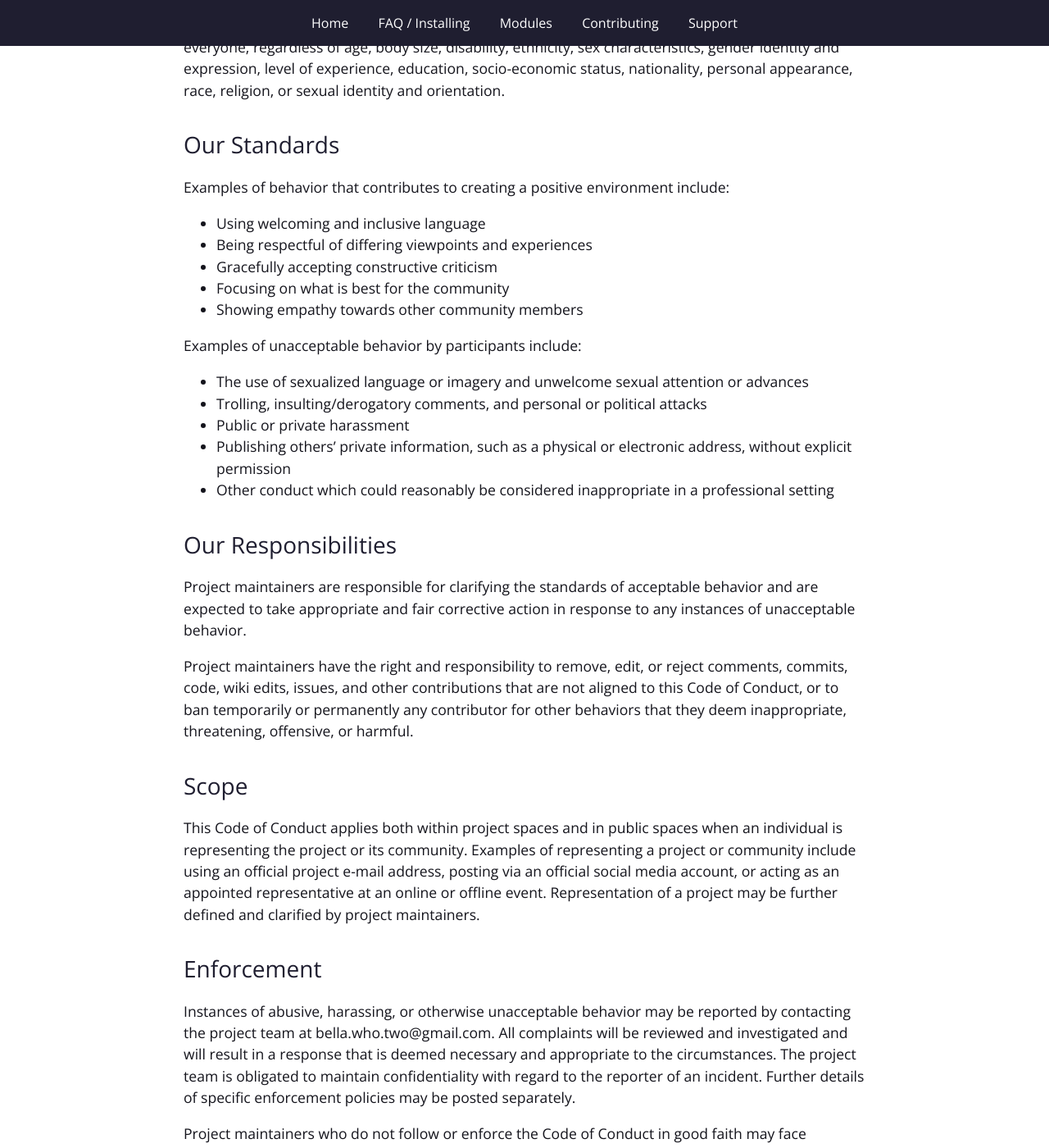
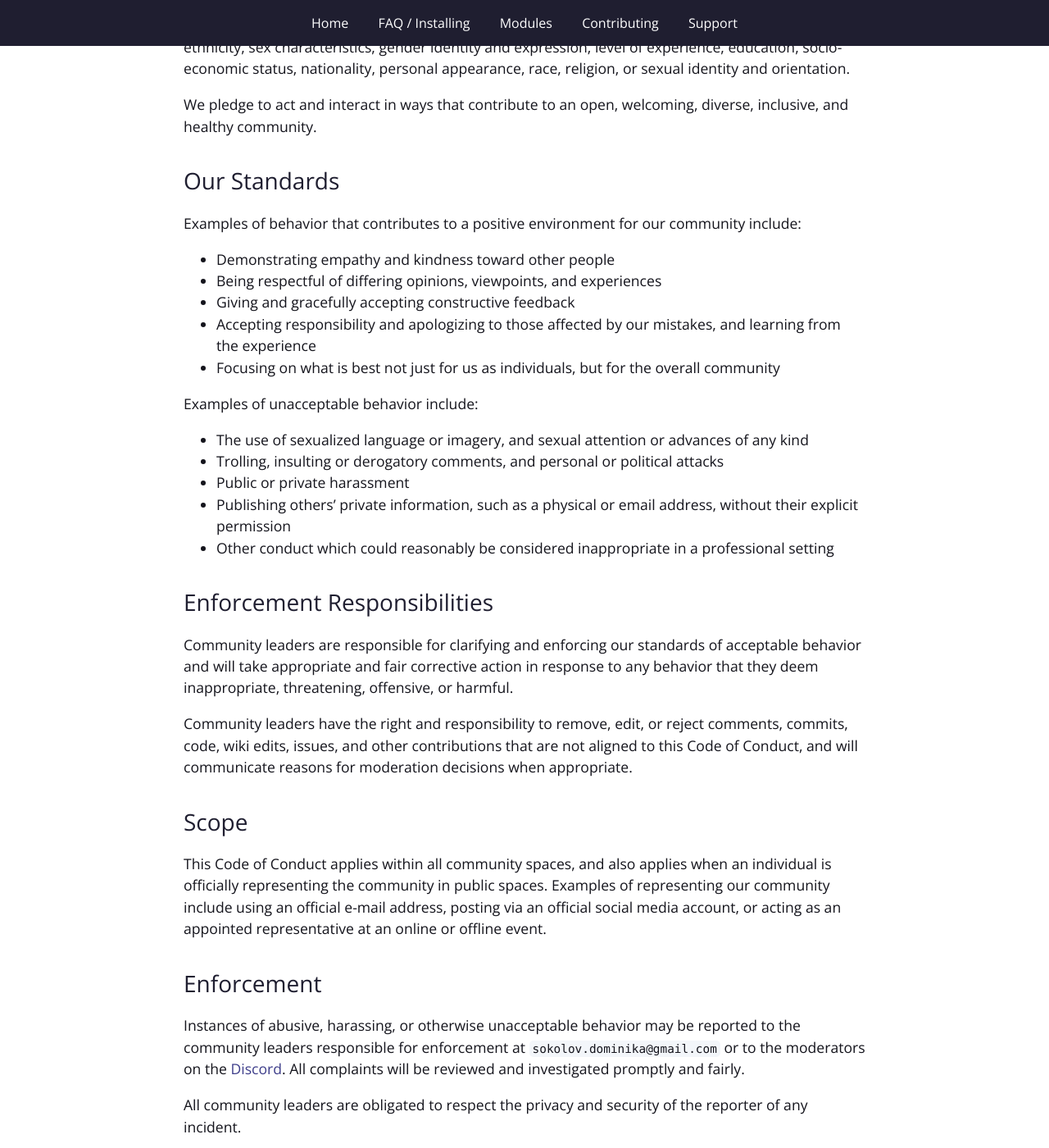
Before and after one commit to kami-blue/website, a Jekyll site: the page built from codeofconduct.md, in a window 1280 px wide and 1400 px high, scrolled down 619 px. Shown: the whole window at 82% size. Built offline with Jekyll 4.4.1, drawn with Linux system fonts in a browser that asks for light colours; some of the changed text lies outside the part shown.

Commit message:
update code of conduct to 2.0

```diff
--- a/codeofconduct.md
+++ b/codeofconduct.md
@@ -8,75 +8,127 @@ description: Please follow this when contributing
 
 ## Our Pledge
 
-In the interest of fostering an open and welcoming environment, we as
-contributors and maintainers pledge to making participation in our project and
-our community a harassment-free experience for everyone, regardless of age, body
-size, disability, ethnicity, sex characteristics, gender identity and expression,
-level of experience, education, socio-economic status, nationality, personal
-appearance, race, religion, or sexual identity and orientation.
+We as members, contributors, and leaders pledge to make participation in our
+community a harassment-free experience for everyone, regardless of age, body
+size, visible or invisible disability, ethnicity, sex characteristics, gender
+identity and expression, level of experience, education, socio-economic status,
+nationality, personal appearance, race, religion, or sexual identity
+and orientation.
+
+We pledge to act and interact in ways that contribute to an open, welcoming,
+diverse, inclusive, and healthy community.
 
 ## Our Standards
 
-Examples of behavior that contributes to creating a positive environment
-include:
+Examples of behavior that contributes to a positive environment for our
+community include:
 
-* Using welcoming and inclusive language
-* Being respectful of differing viewpoints and experiences
-* Gracefully accepting constructive criticism
-* Focusing on what is best for the community
-* Showing empathy towards other community members
+* Demonstrating empathy and kindness toward other people
+* Being respectful of differing opinions, viewpoints, and experiences
+* Giving and gracefully accepting constructive feedback
+* Accepting responsibility and apologizing to those affected by our mistakes,
+  and learning from the experience
+* Focusing on what is best not just for us as individuals, but for the
+  overall community
 
-Examples of unacceptable behavior by participants include:
+Examples of unacceptable behavior include:
 
-* The use of sexualized language or imagery and unwelcome sexual attention or
- advances
-* Trolling, insulting/derogatory comments, and personal or political attacks
+* The use of sexualized language or imagery, and sexual attention or
+  advances of any kind
+* Trolling, insulting or derogatory comments, and personal or political attacks
 * Public or private harassment
-* Publishing others' private information, such as a physical or electronic
- address, without explicit permission
+* Publishing others' private information, such as a physical or email
+  address, without their explicit permission
 * Other conduct which could reasonably be considered inappropriate in a
- professional setting
+  professional setting
 
-## Our Responsibilities
+## Enforcement Responsibilities
 
-Project maintainers are responsible for clarifying the standards of acceptable
-behavior and are expected to take appropriate and fair corrective action in
-response to any instances of unacceptable behavior.
+Community leaders are responsible for clarifying and enforcing our standards of
+acceptable behavior and will take appropriate and fair corrective action in
+response to any behavior that they deem inappropriate, threatening, offensive,
+or harmful.
 
-Project maintainers have the right and responsibility to remove, edit, or
-reject comments, commits, code, wiki edits, issues, and other contributions
-that are not aligned to this Code of Conduct, or to ban temporarily or
-permanently any contributor for other behaviors that they deem inappropriate,
-threatening, offensive, or harmful.
+Community leaders have the right and responsibility to remove, edit, or reject
+comments, commits, code, wiki edits, issues, and other contributions that are
+not aligned to this Code of Conduct, and will communicate reasons for moderation
+decisions when appropriate.
 
 ## Scope
 
-This Code of Conduct applies both within project spaces and in public spaces
-when an individual is representing the project or its community. Examples of
-representing a project or community include using an official project e-mail
-address, posting via an official social media account, or acting as an appointed
-representative at an online or offline event. Representation of a project may be
-further defined and clarified by project maintainers.
+This Code of Conduct applies within all community spaces, and also applies when
+an individual is officially representing the community in public spaces.
+Examples of representing our community include using an official e-mail address,
+posting via an official social media account, or acting as an appointed
+representative at an online or offline event.
 
 ## Enforcement
 
 Instances of abusive, harassing, or otherwise unacceptable behavior may be
-reported by contacting the project team at bella.who.two@gmail.com. All
-complaints will be reviewed and investigated and will result in a response that
-is deemed necessary and appropriate to the circumstances. The project team is
-obligated to maintain confidentiality with regard to the reporter of an incident.
-Further details of specific enforcement policies may be posted separately.
+reported to the community leaders responsible for enforcement at
+`sokolov.dominika@gmail.com` or to the moderators on the [Discord]({{ site.discord_url }}).
+All complaints will be reviewed and investigated promptly and fairly.
 
-Project maintainers who do not follow or enforce the Code of Conduct in good
-faith may face temporary or permanent repercussions as determined by other
-members of the project's leadership.
+All community leaders are obligated to respect the privacy and security of the
+reporter of any incident.
+
+## Enforcement Guidelines
+
+Community leaders will follow these Community Impact Guidelines in determining
+the consequences for any action they deem in violation of this Code of Conduct:
+
+### 1. Correction
+
+**Community Impact**: Use of inappropriate language or other behavior deemed
+unprofessional or unwelcome in the community.
+
+**Consequence**: A private, written warning from community leaders, providing
+clarity around the nature of the violation and an explanation of why the
+behavior was inappropriate. A public apology may be requested.
+
+### 2. Warning
+
+**Community Impact**: A violation through a single incident or series
+of actions.
+
+**Consequence**: A warning with consequences for continued behavior. No
+interaction with the people involved, including unsolicited interaction with
+those enforcing the Code of Conduct, for a specified period of time. This
+includes avoiding interactions in community spaces as well as external channels
+like social media. Violating these terms may lead to a temporary or
+permanent ban.
+
+### 3. Temporary Ban
+
+**Community Impact**: A serious violation of community standards, including
+sustained inappropriate behavior.
+
+**Consequence**: A temporary ban from any sort of interaction or public
+communication with the community for a specified period of time. No public or
+private interaction with the people involved, including unsolicited interaction
+with those enforcing the Code of Conduct, is allowed during this period.
+Violating these terms may lead to a permanent ban.
+
+### 4. Permanent Ban
+
+**Community Impact**: Demonstrating a pattern of violation of community
+standards, including sustained inappropriate behavior,  harassment of an
+individual, or aggression toward or disparagement of classes of individuals.
+
+**Consequence**: A permanent ban from any sort of public interaction within
+the community.
 
 ## Attribution
 
-This Code of Conduct is adapted from the [Contributor Covenant][homepage], version 1.4,
-available at https://www.contributor-covenant.org/version/1/4/code-of-conduct.html
+This Code of Conduct is adapted from the [Contributor Covenant][homepage],
+version 2.0, available at
+https://www.contributor-covenant.org/version/2/0/code_of_conduct.html.
+
+Community Impact Guidelines were inspired by [Mozilla's code of conduct
+enforcement ladder](https://github.com/mozilla/diversity).
 
 [homepage]: https://www.contributor-covenant.org
 
-For answers to common questions about this code of conduct, see
-https://www.contributor-covenant.org/faq
+For answers to common questions about this code of conduct, see the FAQ at
+https://www.contributor-covenant.org/faq. Translations are available at
+https://www.contributor-covenant.org/translations.
```
